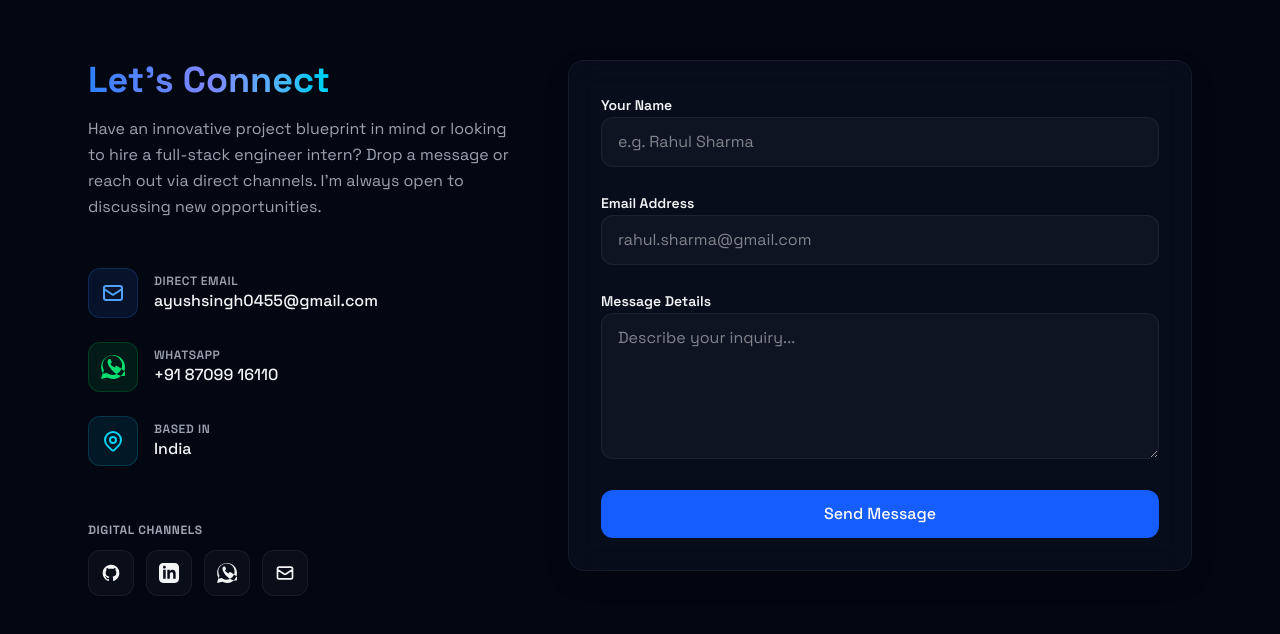
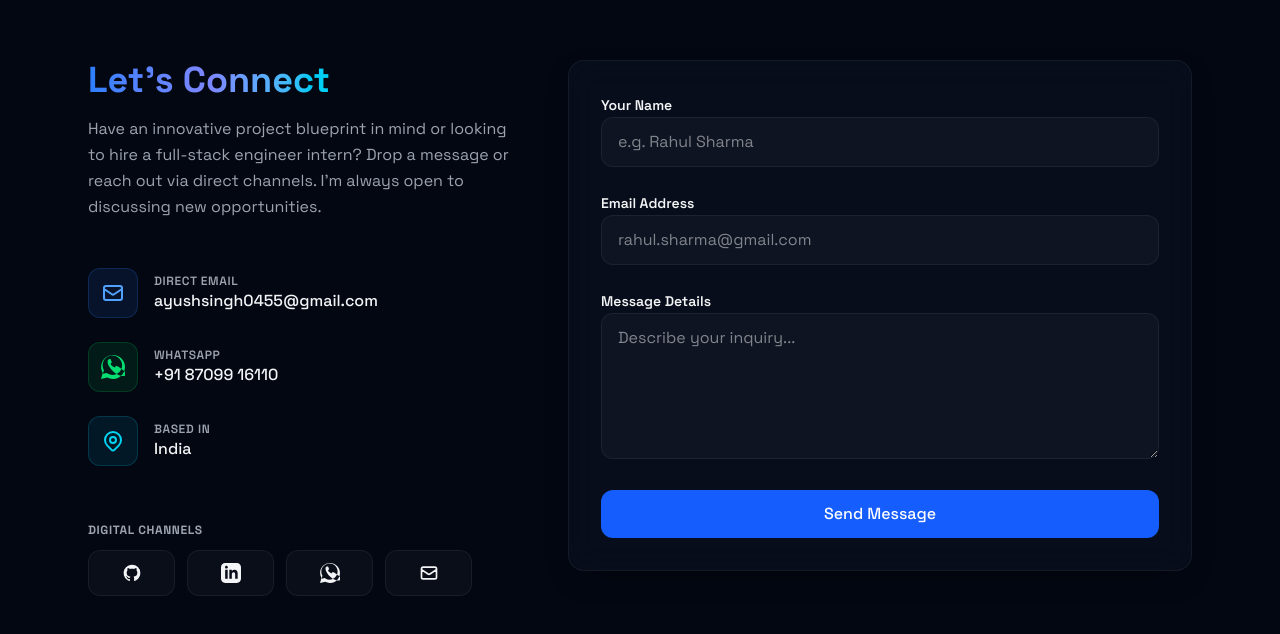
Before and after one commit to Ayush8709/Ayush.Tech, a React (Vite) app: page / in a window 1280 px wide. Shown: the part 4720-5354 px from the top of the page. Built offline with nearby package versions, Linux system fonts and the light colour scheme.

Commit message:
fixed icon

```diff
--- a/src/components/sections/Contact.jsx
+++ b/src/components/sections/Contact.jsx
@@ -152,16 +152,16 @@ export const Contact = () => {
               </div>
 
               {/* Social Channels */}
-              <div className="pt-6 space-y-3">
+              <div className="pt-6 space-y-3 w-full">
                 <h4 className="text-xs font-bold uppercase tracking-wider text-[var(--text-secondary)]">Digital Channels</h4>
-                <div className="flex space-x-3">
+                <div className="grid grid-cols-4 gap-3 w-full max-w-xs sm:max-w-sm">
                   {socials.map((social, idx) => (
                     <a
                       key={idx}
                       href={social.href}
                       target="_blank"
                       rel="noopener noreferrer"
-                      className={`p-3 rounded-xl border border-[var(--border-color)] bg-[var(--input-bg)] text-[var(--text-primary)] transition-all duration-300 ${social.color}`}
+                      className={`p-3 rounded-xl border border-[var(--border-color)] bg-[var(--input-bg)] text-[var(--text-primary)] transition-all duration-300 flex items-center justify-center ${social.color}`}
                       title={social.name}
                     >
                       {social.svg}
```
